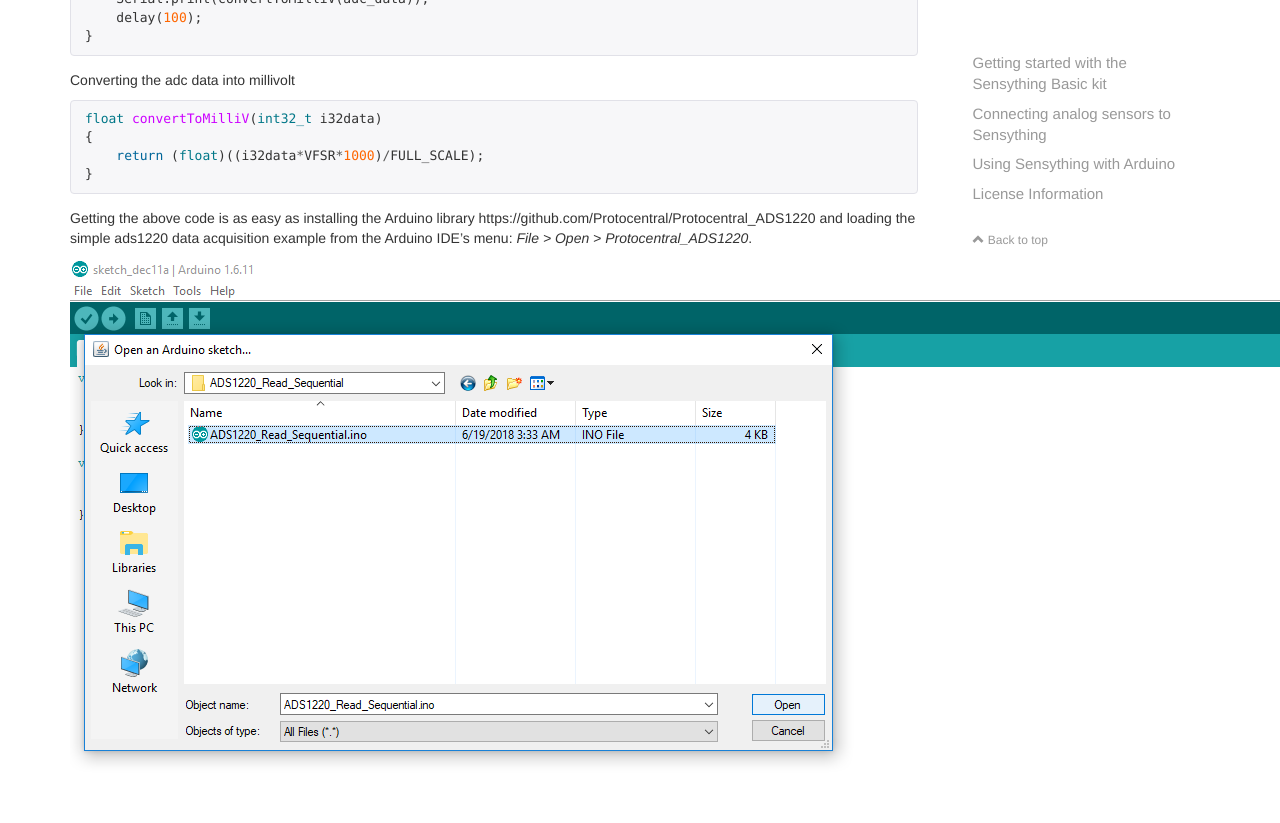
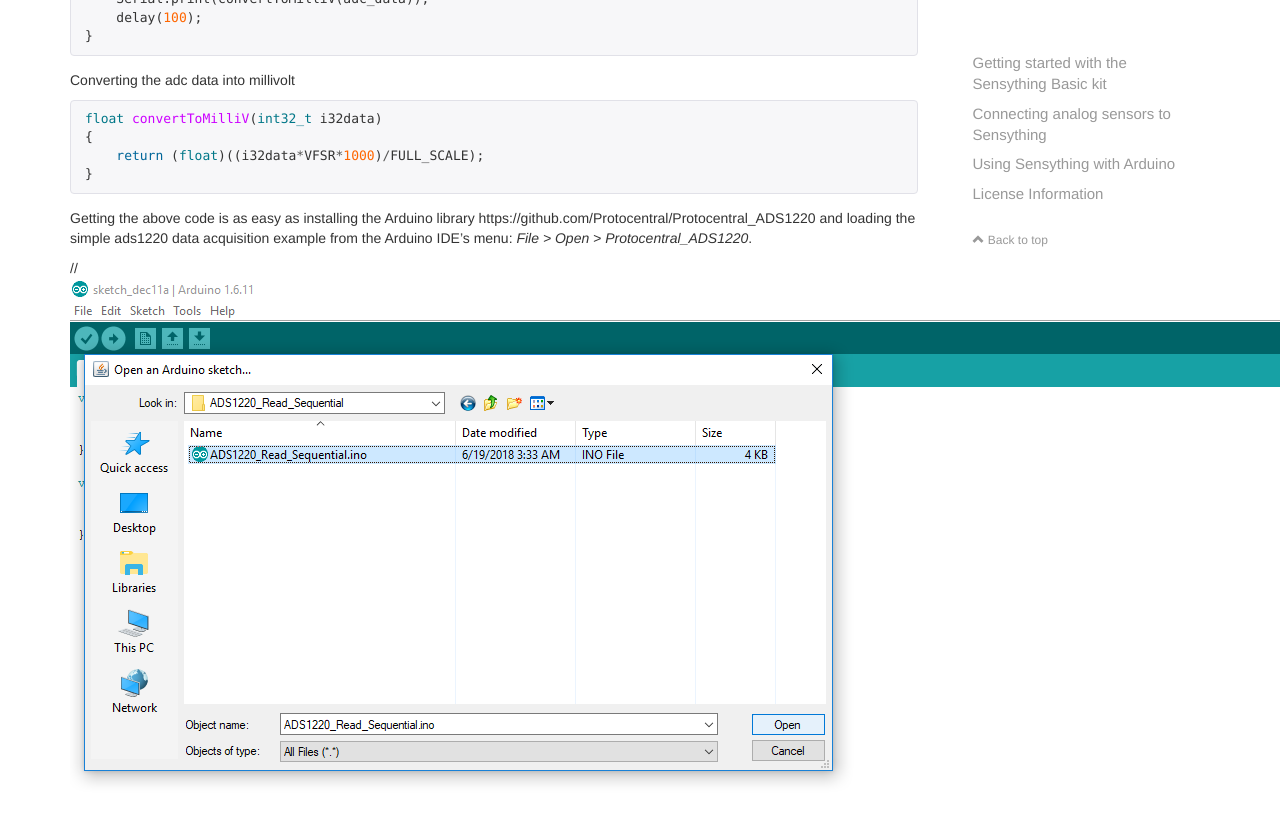
Before and after one commit to Protocentral/protocentral_sensything, a Jekyll site: the page built from docs/index.md, in a window 1280 px wide and 900 px high, scrolled down 6329 px. Shown: the top 823 px of the window. Built offline with Jekyll 4.4.1, drawn with Linux system fonts in a browser that asks for light colours; nearby versions of some CDN libraries; comment, search, counter and statistics services are not loaded; our own code applies the rules of GitHub Pages for plain Markdown files.

Commit message:
Update index.md

````diff
--- a/docs/index.md
+++ b/docs/index.md
@@ -149,10 +149,12 @@
 ```
 Getting the above code is as easy as installing the Arduino library https://github.com/Protocentral/Protocentral_ADS1220 and loading the simple ads1220 data acquisition example from  the Arduino IDE's menu: *File > Open > Protocentral_ADS1220*.
 
-![ADS1220read](images/ads1220_read.png)
+//![ADS1220read](images/ads1220_read.png)
+<img src="images/ads1220_read.png" width="700" height="500" />
 
 Upload the code to the Sensything and you can get the 4-channel analog readings in the Serial Monitor.
 ![Analog readings](images/sensything_reading.png)
+<img src="images/sensything_reading.png" width="700" height="500" />
 
 # License Information
 
````
